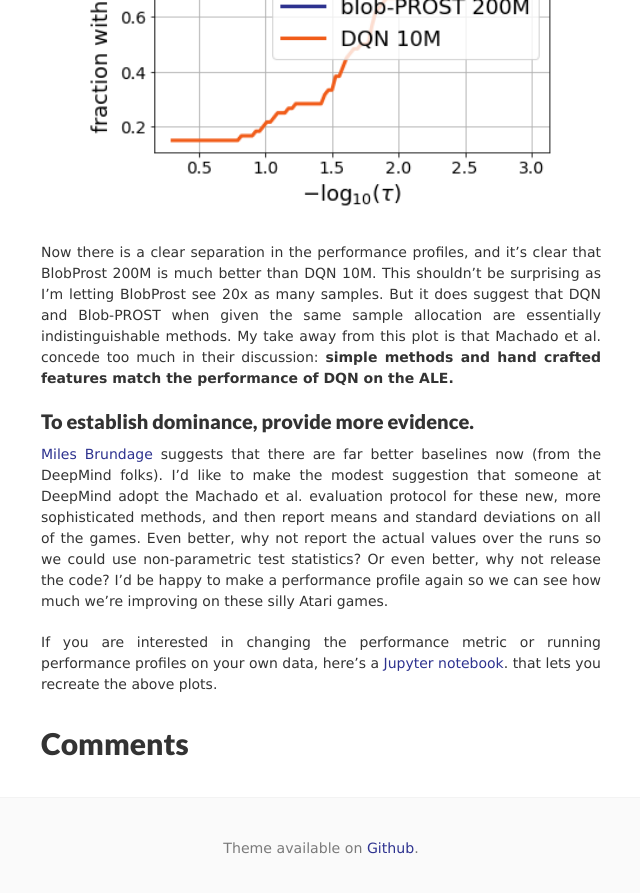
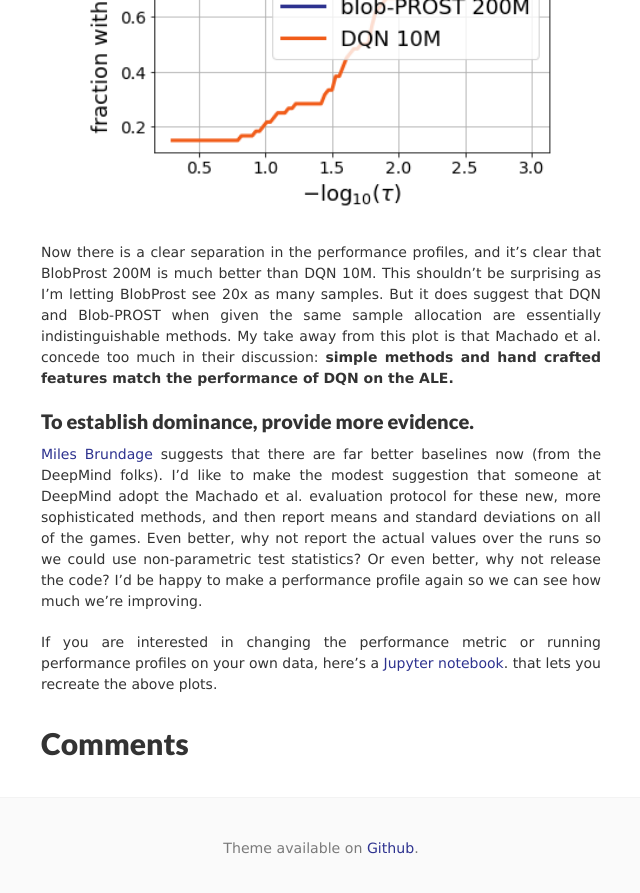
Before and after one commit to benjamin-recht/benjamin-recht.github.io, a Jekyll site: the page built from _posts/2018-03-26-performance-profiles.md, in a window 1280 px wide and 900 px high, scrolled down 3099 px. Shown: the top 893 px of the window, without its empty margins (319-959 px from the left). Built offline with Jekyll 4.4.1, drawn with Linux system fonts in a browser that asks for light colours; nearby versions of some CDN libraries; formulas are drawn with MathJax 3; comment, search, counter and statistics services are not loaded.

Commit message:
damn it, Moritz.

```diff
--- a/_posts/2018-03-26-performance-profiles.md
+++ b/_posts/2018-03-26-performance-profiles.md
@@ -53,6 +53,6 @@ Now there is a clear separation in the performance profiles, and it’s clear th
 
 ## To establish dominance, provide more evidence.
 
-[Miles Brundage](https://twitter.com/Miles_Brundage/status/977512294824341504) suggests that there are far better baselines now (from the DeepMind folks). I’d like to make the modest suggestion that someone at DeepMind adopt the Machado et al. evaluation protocol for these new, more sophisticated methods, and then report means and standard deviations on all of the games. Even better, why not report the actual values over the runs so we could use non-parametric test statistics? Or even better, why not release the code? I’d be happy to make a performance profile again so we can see how much we’re improving on these silly Atari games.
+[Miles Brundage](https://twitter.com/Miles_Brundage/status/977512294824341504) suggests that there are far better baselines now (from the DeepMind folks). I’d like to make the modest suggestion that someone at DeepMind adopt the Machado et al. evaluation protocol for these new, more sophisticated methods, and then report means and standard deviations on all of the games. Even better, why not report the actual values over the runs so we could use non-parametric test statistics? Or even better, why not release the code? I’d be happy to make a performance profile again so we can see how much we’re improving.
 
 If you are interested in changing the performance metric or running performance profiles on your own data, here’s a [Jupyter notebook](https://nbviewer.jupyter.org/url/argmin.net/code/atari_performance_profiles.ipynb). that lets you recreate the above plots.
```
